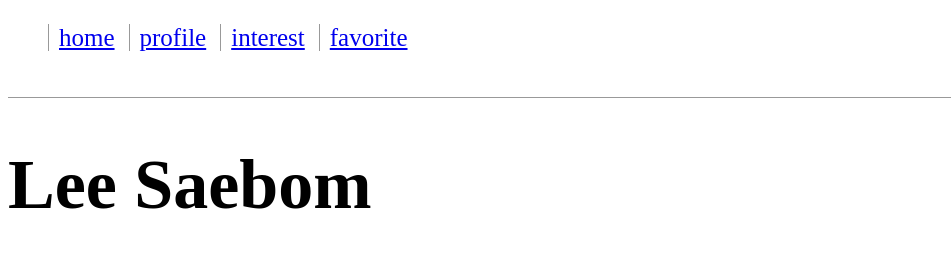
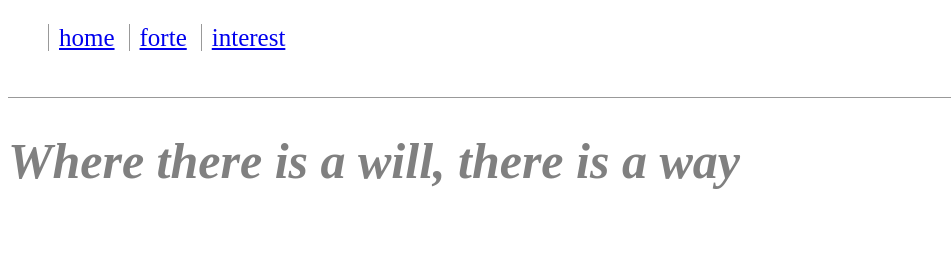
Before and after one commit to kirin059/self, a plain HTML site: page index.html in a window 1280 px wide. Shown: the top 265 px of the page, without its empty margins (0-951 px from the left). Drawn offline with Linux system fonts and the light colour scheme.

Commit message:
Add files via upload

```diff
--- a/index.html
+++ b/index.html
@@ -11,13 +11,12 @@
             <nav>
                 <ul>
                     <li><a href="1p.html">home</a></li>
-                    <li><a href="2p.html">profile</a></li>
+                    <li><a href="2p.html">forte</a></li>
                     <li><a href="3p.html">interest</a></li>
-                    <li><a href="4p.html">favorite</a></li>
                 </ul>
             </nav>
             <header>
-                <h1>Lee Saebom</h1>
+                <h1><em>Where there is a will, there is a way</em></h1>
             </header>
 
             <main>
@@ -28,7 +27,7 @@
                 <br>
                 자기소개<br>
                 자기소개ㄴ<br>
-                자기소개<br>
+                자기소개<br>s
                 자기소개<br>
                 자기소개<br>
                 자기소개<br>
--- a/style.css
+++ b/style.css
@@ -43,7 +43,10 @@ header{
     grid-column-end: 3;
     grid-row-start: 2;
     grid-row-end: 3;
-    font-size: 35px;
+    font-size: 25px;
+    color:grey;
+    padding-bottom: 80px;
+    margin:0;
 }
 
 main{
@@ -76,3 +79,11 @@ footer{
 */
 
 //background-color: #FFBC47;//
+
+
+.container{
+    position: fixed;
+    top: 0;
+    left: 100px;
+}
+// 상위 요소에 영향 받지 않음
```
